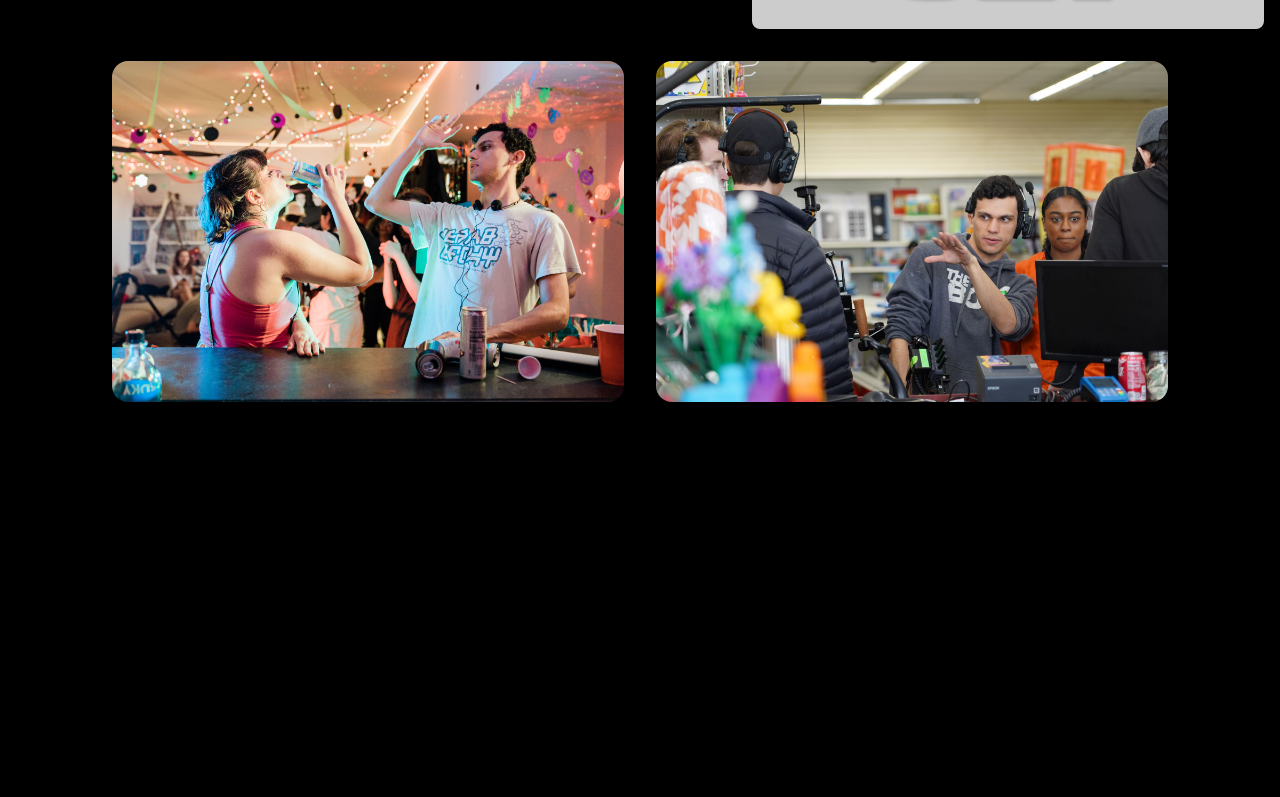
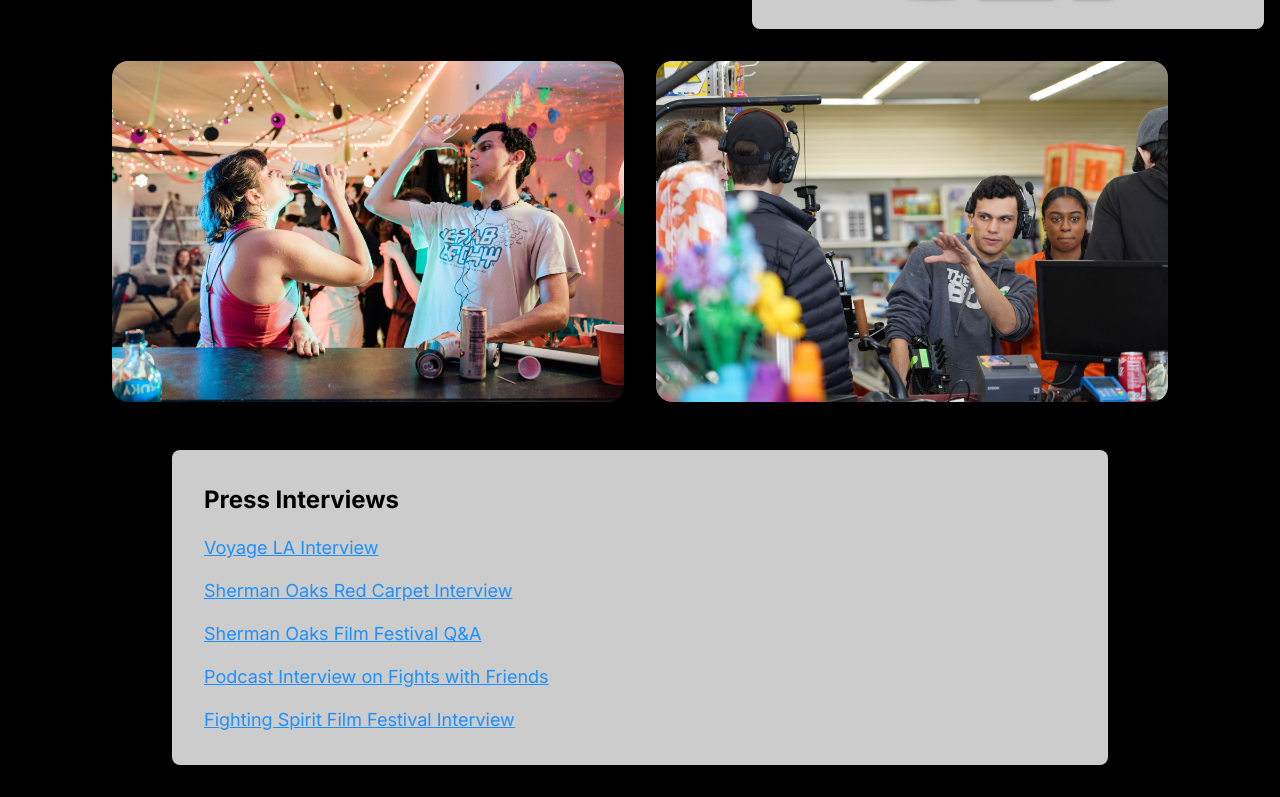
Before and after one commit to exokem/buvaldo, an Astro site: page /about in a window 1280 px wide. Shown: the part 898-1695 px from the top of the page. Before the commit the page ends 1332 px from the top, so only its background shows below. Built offline with nearby package versions, Linux system fonts and the light colour scheme; Astro itself is replaced by a stand-in of ours.

Commit message:
Add interview links

```diff
--- a/src/pages/about/index.astro
+++ b/src/pages/about/index.astro
@@ -59,6 +59,18 @@ import SocialLinks from "../../components/generic/SocialLinks.astro";
             <img src="/directorial/playin-around/bts-01.jpg"/>
         </div>
     </div>
+	<div class="p2">
+        <div class="container">
+            <div class="interviews">
+                <h2>Press Interviews</h2>
+                <p><a href="https://voyagela.com/interview/life-work-with-bryan-uvaldo-of-north-hollywood" class="email">Voyage LA Interview</a></p>
+                <p><a href="https://vimeo.com/1147239591" class="email">Sherman Oaks Red Carpet Interview</a></p>
+                <p><a href="https://vimeo.com/showcase/12028176?video=1147509521" class="email">Sherman Oaks Film Festival Q&A</a></p>
+                <p><a href="https://youtu.be/7v0jRKAOYbo?si=6J94JKM0BBsBFcur" class="email">Podcast Interview on Fights with Friends</a></p>
+                <p><a href="https://youtu.be/vMVw-b0zjPo?si=DeyCjfXLpiw_sQcG" class="email">Fighting Spirit Film Festival Interview</a></p>
+            </div>
+        </div>
+	</div>
 </PageLayout>
 
 <style lang="scss">
@@ -78,6 +90,11 @@ import SocialLinks from "../../components/generic/SocialLinks.astro";
 
     h1 {
         font-size: 2rem;
+        font-weight: 700;
+    }
+
+    h2 {
+        font-size: 1.5rem;
         font-weight: 700;
     }
 
@@ -114,14 +131,39 @@ import SocialLinks from "../../components/generic/SocialLinks.astro";
         padding-bottom: 1rem;
     }
 
-    div.container {
+	div.container {
         max-width: 1280px;
         margin: 0 auto;
-        min-height: calc(100vh - var(--nav-height));
         display: flex;
         flex-direction: column;
         align-items: center;
         padding: 1rem;
+
+        div.interviews, div.bio {
+            filter: drop-shadow(0px 2px 4px #00000077);
+            background: #ffffffcc;
+            backdrop-filter: blur(12px);
+            padding: 2rem;
+            border-radius: 0.5rem;
+
+            font-family: "Inter", sans-serif;
+            font-size: 1.125rem;
+
+            display: flex;
+            flex-direction: column;
+            gap: 1rem;
+        }
+
+		div.interviews {
+			flex-basis: 75%;
+			@media(max-width: 1024px) {
+				flex-grow: 1;
+            }
+		}
+	}
+
+    div.container:has(div.bio) {
+        min-height: calc(100vh - var(--nav-height));
         justify-content: end;
         @media(min-width: 1024px) {
             justify-content: center;
@@ -135,24 +177,9 @@ import SocialLinks from "../../components/generic/SocialLinks.astro";
         }
 
         div.bio {
-
-            filter: drop-shadow(0px 2px 4px #00000077);
-
             @media(min-width: 1024px) {
                 width: 32rem;
             }
-
-            background: #ffffffcc;
-            backdrop-filter: blur(12px);
-            padding: 2rem;
-            border-radius: 0.5rem;
-
-            font-family: "Inter", sans-serif;
-            font-size: 1.125rem;
-
-            display: flex;
-            flex-direction: column;
-            gap: 1rem;
 
             transition-property: opacity, transform;
             transition-duration: 500ms;
```
